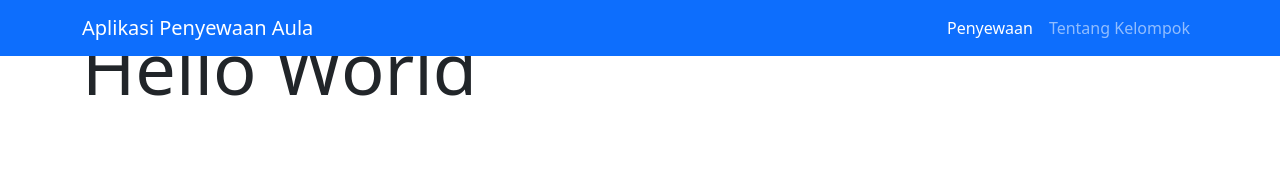
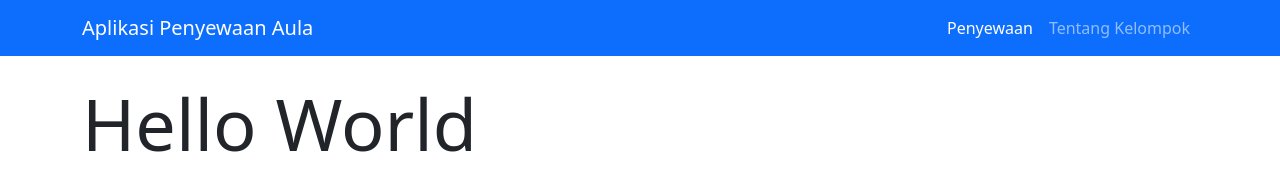
Before and after one commit to itsmebroarif/aula_kampus, a website: page index.html in a window 1280 px wide. Drawn offline with nearby package versions, Linux system fonts and the light colour scheme.

Commit message:
matikan fixed top

```diff
--- a/index.html
+++ b/index.html
@@ -7,7 +7,7 @@
     <title>Aplikasi Aula</title>
   </head>
   <body>
-    <nav class="navbar fixed-top navbar-expand-lg navbar-dark bg-primary">
+    <nav class="navbar navbar-expand-lg navbar-dark bg-primary">
       <div class="container">
         <a class="navbar-brand" href="#">Aplikasi Penyewaan Aula</a>
         <button
```
